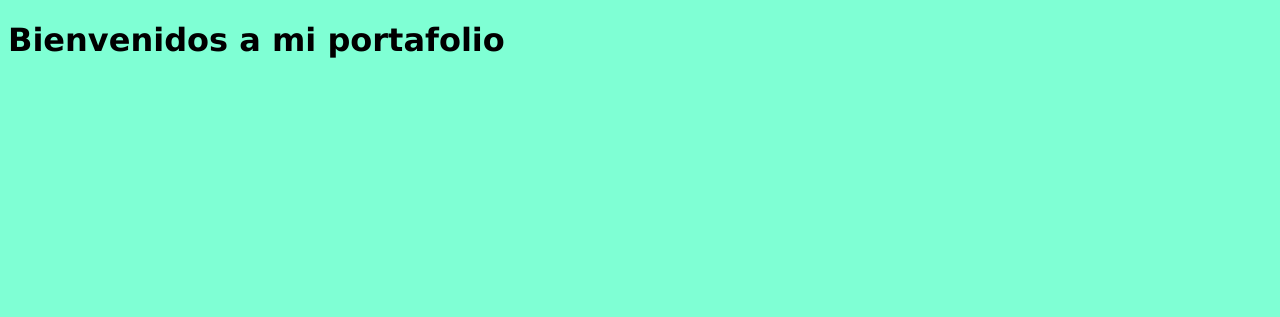
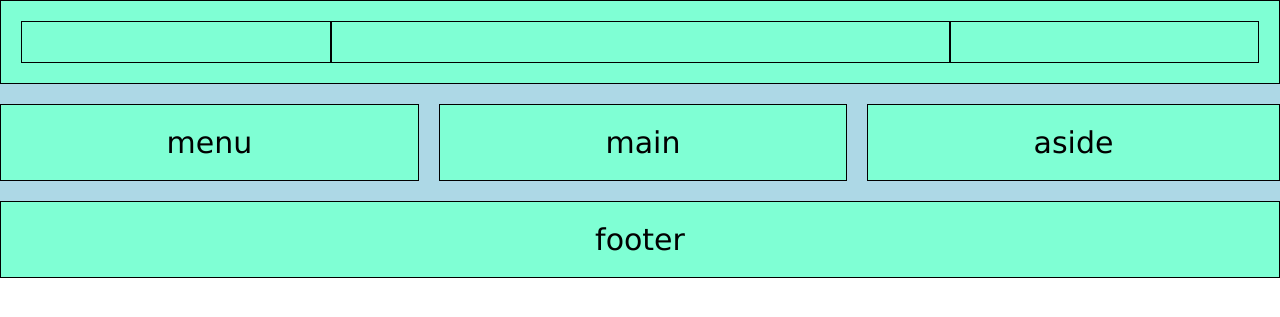
Before and after one commit to Javieeer/MiPaginaWeb, a Flask app: page / in a window 1280 px wide. Shown: the top 317 px of the page. Run offline with Flask 2, Linux system fonts and the light colour scheme.

Commit message:
Se comienza a dar estilos css en display grid

```diff
--- /dev/null
+++ b/static/styles/style.css
@@ -0,0 +1,54 @@
+* {
+    font-family: 'Lucida Sans', 'Lucida Sans Regular', 'Lucida Grande', 'Lucida Sans Unicode', Geneva, Verdana, sans-serif;
+    margin: 0;
+    padding: 0;
+    font-size: 30px;
+}
+
+.grid-container {
+    background-color: lightblue;
+    display: grid;
+    grid-template-areas: 'head head head'
+    'menu main aside'
+    'footer footer footer';
+}
+
+.grid-container div {
+    border: 1px solid black;
+    background-color: aquamarine;
+    text-align: center;
+    padding: 20px;
+}
+
+.head {
+    margin-bottom: 10px;
+    grid-area: head;
+    display: grid;
+    grid-template-columns: 25% auto 25%;
+}
+
+.head div {
+    margin: 0;
+}
+
+.menu {
+    margin: 10px;
+    margin-left: 0;
+    grid-area: menu;
+}
+
+.main {
+    margin: 10px;
+    grid-area: main;
+}
+
+.aside {
+    margin: 10px;
+    margin-right: 0;
+    grid-area: aside;
+}
+
+.footer {
+    margin-top: 10px;
+    grid-area: footer;
+}
--- a/templates/index.html
+++ b/templates/index.html
@@ -1,13 +1,21 @@
 <!DOCTYPE html>
 <html lang="en">
 <head>
+    <link href="{{ url_for('static',filename='styles/style.css') }}" rel="stylesheet" type="text/css">
     <meta charset="UTF-8">
     <title>Javier Zapata</title>
-    <link rel="stylesheet" href="style.css" />
 </head>
 <body>
-    <div id="container-top">
-        <h1>Bienvenidos a mi portafolio</h1>
+    <div class="grid-container">
+        <div class="head">
+            <div class="nav1"></div>
+            <div class="nav2"></div>
+            <div class="nav3"></div>
+        </div>
+        <div class="menu">menu</div>
+        <div class="main">main</div>
+        <div class="aside">aside</div>
+        <div class="footer">footer</div>
     </div>
 </body>
 </html>
--- a/templates/style.css
+++ /dev/null
@@ -1,4 +0,0 @@
-* {
-    background-color: aquamarine;
-    font-family: 'Lucida Sans', 'Lucida Sans Regular', 'Lucida Grande', 'Lucida Sans Unicode', Geneva, Verdana, sans-serif;
-}
```
Also changed, not shown: templates/favicon.ico (added).
